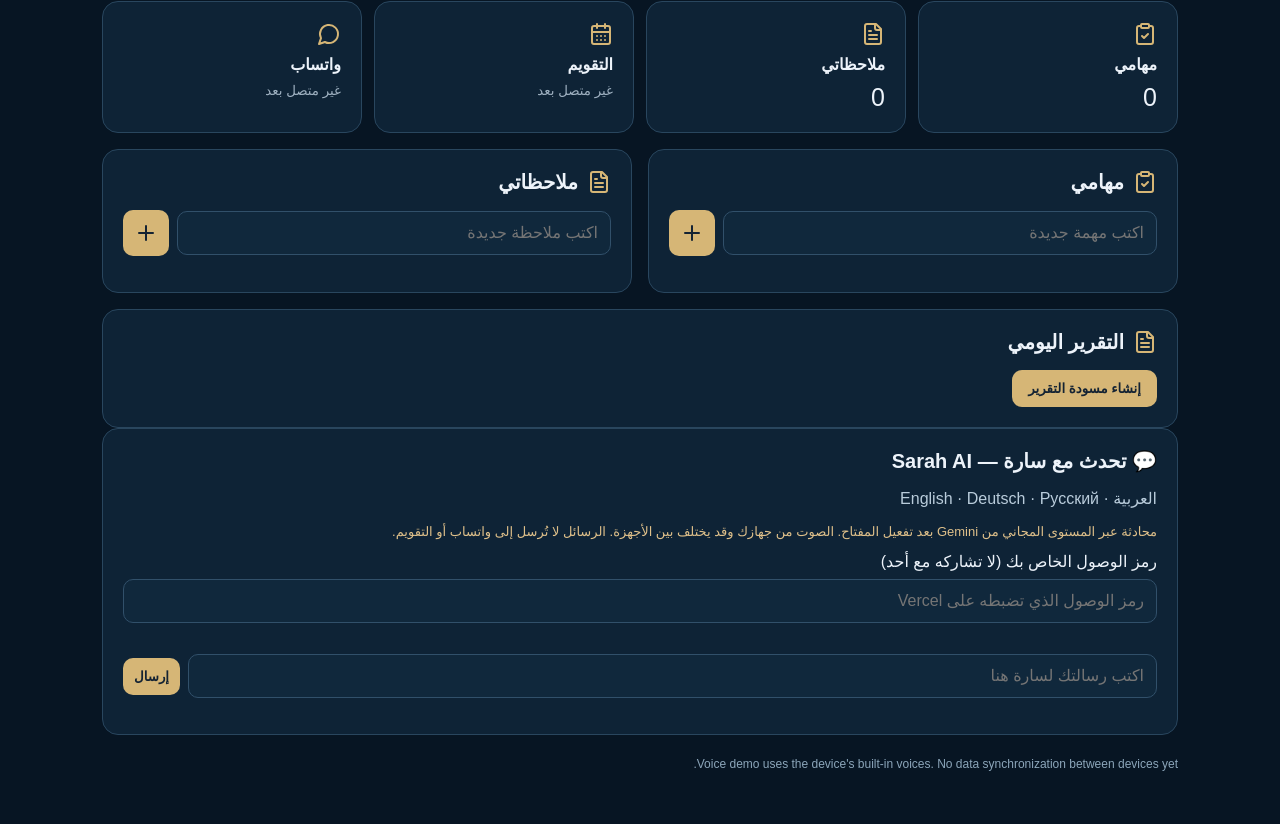
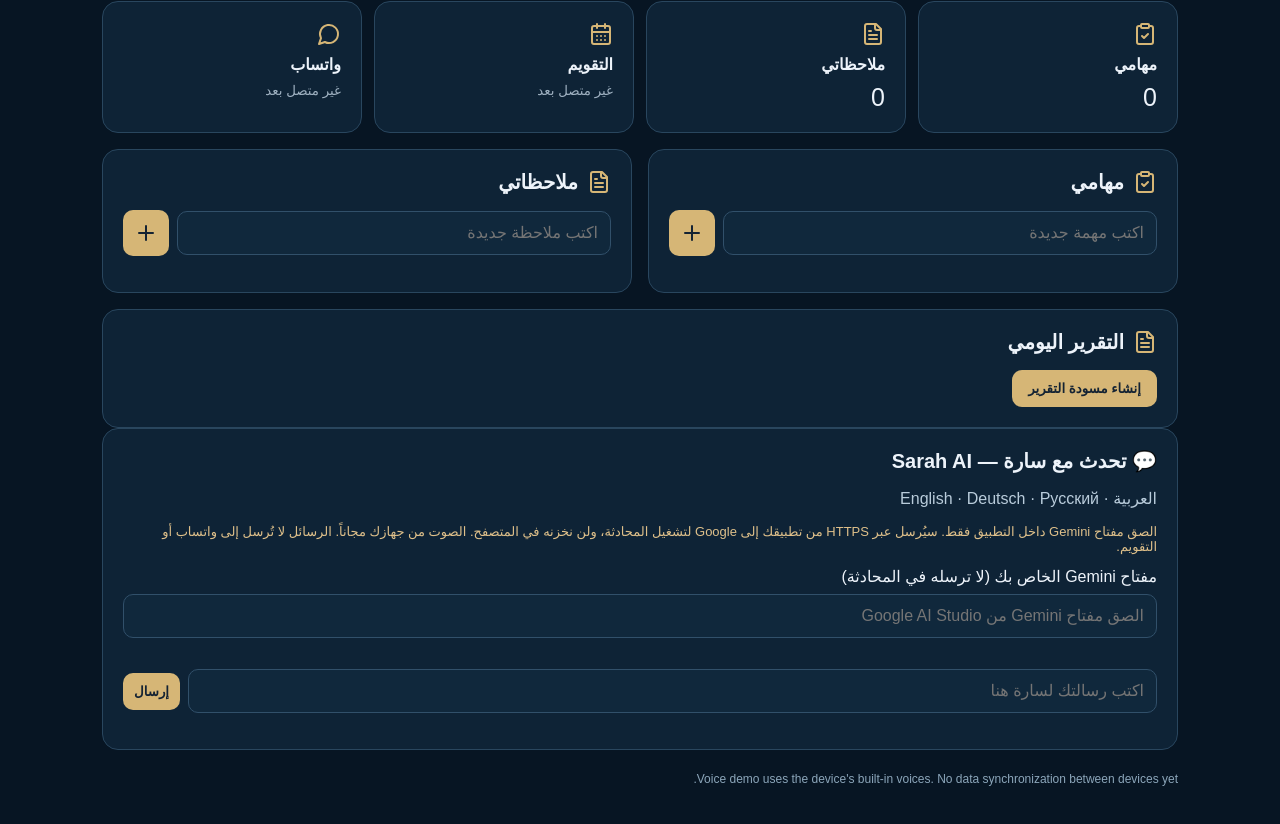
Before and after one commit to tariqbarhoom1-max/Sara, a Next.js app: page / in a window 1280 px wide. Shown: the part 386-1210 px from the top of the page. Built offline with nearby package versions, Linux system fonts and the light colour scheme.

Commit message:
Make Sarah Gemini setup one-step inside app; keep key only in memory

```diff
--- a/app/SarahChat.tsx
+++ b/app/SarahChat.tsx
@@ -1,7 +1,7 @@
 'use client';
 import {useState,useRef} from 'react';
 type Msg={role:'user'|'assistant';content:string};
-export default function SarahChat(){const [pin,setPin]=useState('');const [entry,setEntry]=useState('');const [messages,setMessages]=useState<Msg[]>([]);const [busy,setBusy]=useState(false);const [error,setError]=useState('');const [speaking,setSpeaking]=useState(false);const audio=useRef<HTMLAudioElement|null>(null);
-async function send(){if(!entry.trim()||busy)return;const next=[...messages,{role:'user' as const,content:entry.trim()}].slice(-16);setMessages(next);setEntry('');setBusy(true);setError('');try{const r=await fetch('/api/chat',{method:'POST',headers:{'Content-Type':'application/json','x-sarah-access':pin},body:JSON.stringify({messages:next})});const data=await r.json();if(!r.ok)throw new Error(data.error==='ACCESS_REQUIRED'?'رمز الوصول غير صحيح أو لم يُضبط في Vercel':data.error==='FREE_AI_NOT_CONFIGURED'?'مفتاح Gemini المجاني لم يُضبط بعد':data.details||data.error);setMessages([...next,{role:'assistant',content:data.answer}])}catch(e){setError(e instanceof Error?e.message:'تعذر الاتصال')}finally{setBusy(false)}}
+export default function SarahChat(){const [geminiKey,setGeminiKey]=useState('');const [entry,setEntry]=useState('');const [messages,setMessages]=useState<Msg[]>([]);const [busy,setBusy]=useState(false);const [error,setError]=useState('');const [speaking,setSpeaking]=useState(false);const audio=useRef<HTMLAudioElement|null>(null);
+async function send(){if(!entry.trim()||busy)return;const next=[...messages,{role:'user' as const,content:entry.trim()}].slice(-16);setMessages(next);setEntry('');setBusy(true);setError('');try{const r=await fetch('/api/chat',{method:'POST',headers:{'Content-Type':'application/json','x-gemini-key':geminiKey},body:JSON.stringify({messages:next})});const data=await r.json();if(!r.ok)throw new Error(data.error==='GEMINI_KEY_REQUIRED'?'الرجاء إدخال مفتاح Gemini الصحيح':data.details||data.error);setMessages([...next,{role:'assistant',content:data.answer}])}catch(e){setError(e instanceof Error?e.message:'تعذر الاتصال')}finally{setBusy(false)}}
 function speak(text:string){if(speaking){window.speechSynthesis?.cancel();setSpeaking(false);return}if(!('speechSynthesis' in window)){setError('ميزة القراءة الصوتية غير مدعومة في هذا الجهاز');return}const utterance=new SpeechSynthesisUtterance(text.slice(0,1800));utterance.rate=.94;utterance.pitch=1.06;utterance.onend=()=>setSpeaking(false);utterance.onerror=()=>setSpeaking(false);const lang=/[\u0400-\u04FF]/.test(text)?'ru-RU':/[\u0600-\u06FF]/.test(text)?'ar-AE':/\b(und|ich|sie|nicht|hallo)\b/i.test(text)?'de-DE':'en-US';utterance.lang=lang;const voices=window.speechSynthesis.getVoices();const matched=voices.find(v=>v.lang.toLowerCase().startsWith(lang.slice(0,2).toLowerCase()));if(matched)utterance.voice=matched;setSpeaking(true);window.speechSynthesis.cancel();window.speechSynthesis.speak(utterance)}
-return <section className="panel sarah-chat" dir="rtl"><h2>💬 تحدث مع سارة — Sarah AI</h2><p style={{color:'#b9ccdb'}}>العربية · English · Deutsch · Русский</p><p style={{fontSize:13,color:'#dfc08a'}}>محادثة عبر المستوى المجاني من Gemini بعد تفعيل المفتاح. الصوت من جهازك وقد يختلف بين الأجهزة. الرسائل لا تُرسل إلى واتساب أو التقويم.</p><label>رمز الوصول الخاص بك (لا تشاركه مع أحد)</label><input style={{display:'block',width:'100%',margin:'8px 0 15px'}} type="password" autoComplete="off" value={pin} onChange={e=>setPin(e.target.value)} placeholder="رمز الوصول الذي تضبطه على Vercel"/><div style={{maxHeight:320,overflowY:'auto',display:'grid',gap:10}}>{messages.map((m,i)=><div key={i} style={{background:m.role==='assistant'?'#1c4058':'#152b3d',padding:12,borderRadius:12,whiteSpace:'pre-wrap'}}><strong>{m.role==='assistant'?'سارة':'أنت'}</strong><p>{m.content}</p>{m.role==='assistant'&&<button onClick={()=>speak(m.content)} disabled={busy}>{speaking?'إيقاف الصوت':'🔊 استمع إلى رد سارة'}</button>}</div>)}</div><div className="entry" style={{marginTop:16}}><input style={{flex:1}} value={entry} onChange={e=>setEntry(e.target.value)} onKeyDown={e=>e.key==='Enter'&&send()} placeholder="اكتب رسالتك لسارة هنا"/><button onClick={send} disabled={busy||!entry.trim()}>{busy?'...':'إرسال'}</button></div>{error&&<p role="alert" style={{color:'#f4a8a8'}}>{error}</p>}</section>}
+return <section className="panel sarah-chat" dir="rtl"><h2>💬 تحدث مع سارة — Sarah AI</h2><p style={{color:'#b9ccdb'}}>العربية · English · Deutsch · Русский</p><p style={{fontSize:13,color:'#dfc08a'}}>الصق مفتاح Gemini داخل التطبيق فقط. سيُرسل عبر HTTPS من تطبيقك إلى Google لتشغيل المحادثة، ولن نخزنه في المتصفح. الصوت من جهازك مجاناً. الرسائل لا تُرسل إلى واتساب أو التقويم.</p><label>مفتاح Gemini الخاص بك (لا ترسله في المحادثة)</label><input style={{display:'block',width:'100%',margin:'8px 0 15px'}} type="password" autoComplete="off" value={geminiKey} onChange={e=>setGeminiKey(e.target.value)} placeholder="الصق مفتاح Gemini من Google AI Studio"/><div style={{maxHeight:320,overflowY:'auto',display:'grid',gap:10}}>{messages.map((m,i)=><div key={i} style={{background:m.role==='assistant'?'#1c4058':'#152b3d',padding:12,borderRadius:12,whiteSpace:'pre-wrap'}}><strong>{m.role==='assistant'?'سارة':'أنت'}</strong><p>{m.content}</p>{m.role==='assistant'&&<button onClick={()=>speak(m.content)} disabled={busy}>{speaking?'إيقاف الصوت':'🔊 استمع إلى رد سارة'}</button>}</div>)}</div><div className="entry" style={{marginTop:16}}><input style={{flex:1}} value={entry} onChange={e=>setEntry(e.target.value)} onKeyDown={e=>e.key==='Enter'&&send()} placeholder="اكتب رسالتك لسارة هنا"/><button onClick={send} disabled={busy||!entry.trim()}>{busy?'...':'إرسال'}</button></div>{error&&<p role="alert" style={{color:'#f4a8a8'}}>{error}</p>}</section>}
```
